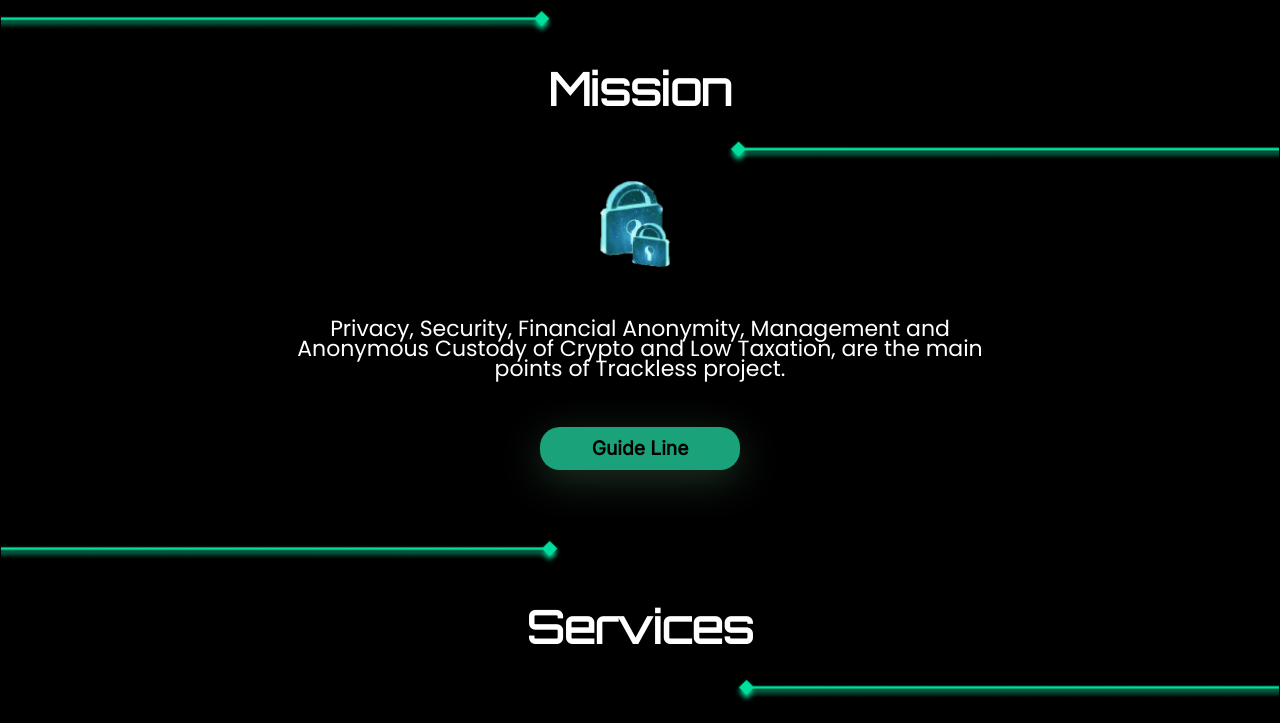
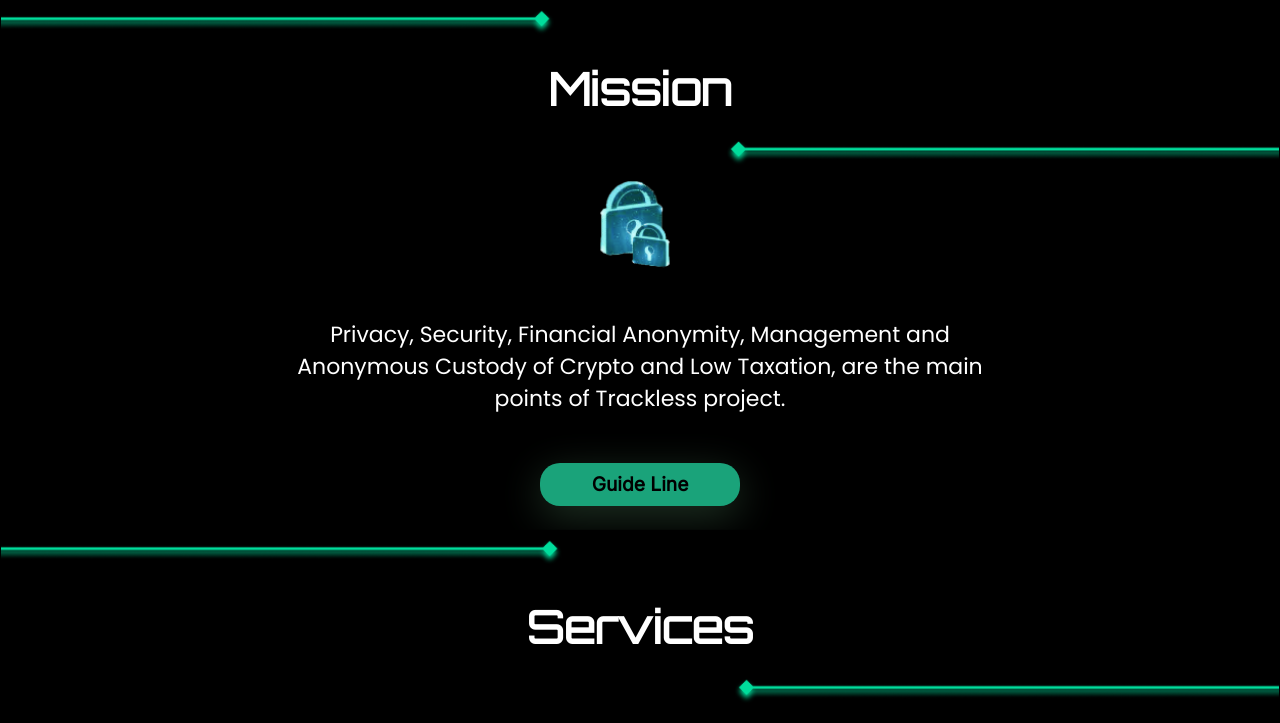
Before and after one commit to eddyh99/tracklessproject.com, a CodeIgniter app: page /database/ in a window 1280 px wide. Shown: the part 1009-1732 px from the top of the page. Run offline with CodeIgniter, Linux system fonts and the light colour scheme; some libraries are stand-ins or nearby versions.

Commit message:
update style css

```diff
--- a/assets/css/style.css
+++ b/assets/css/style.css
@@ -449,7 +449,6 @@ img.carousel {
         opacity: 0;
         z-index: 0;
     }
-<<<<<<< HEAD
 
     .card-carousel {
         position: absolute;
@@ -465,10 +464,6 @@ img.carousel {
         border-radius: 40px;
         background: #000;
     }
-
-
-=======
->>>>>>> frontend-tracklessproject.com
 }
 
 @media only screen and (min-width: 412px) {
@@ -563,7 +558,6 @@ img.carousel {
         z-index: 0;
     }
 
-<<<<<<< HEAD
     .card-carousel {
         position: absolute;
         width: 90%;
@@ -579,7 +573,6 @@ img.carousel {
         background: #000;
     }
 
-=======
     .translate-text {
         width: 100%;
         max-width: 810px;
@@ -600,7 +593,6 @@ img.carousel {
         margin: auto;
         font-size: 24pt;
     }
->>>>>>> frontend-tracklessproject.com
 }
 
 @media only screen and (min-width: 810px) {
@@ -705,11 +697,7 @@ img.carousel {
 
     .font-lock {
         font-size: 22px !important;
-<<<<<<< HEAD
         line-height:32px;
-=======
-        line-height: 32px;
->>>>>>> frontend-tracklessproject.com
     }
 
     .font-carousel {
```
